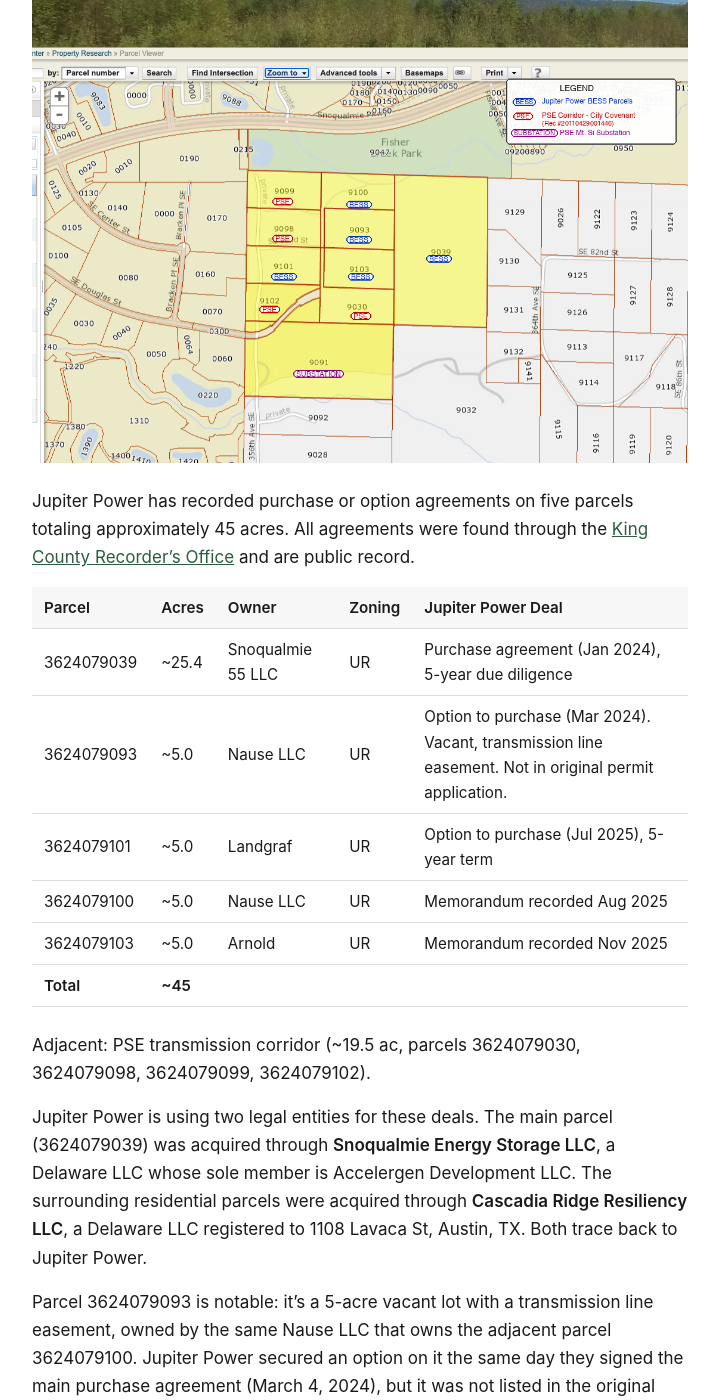
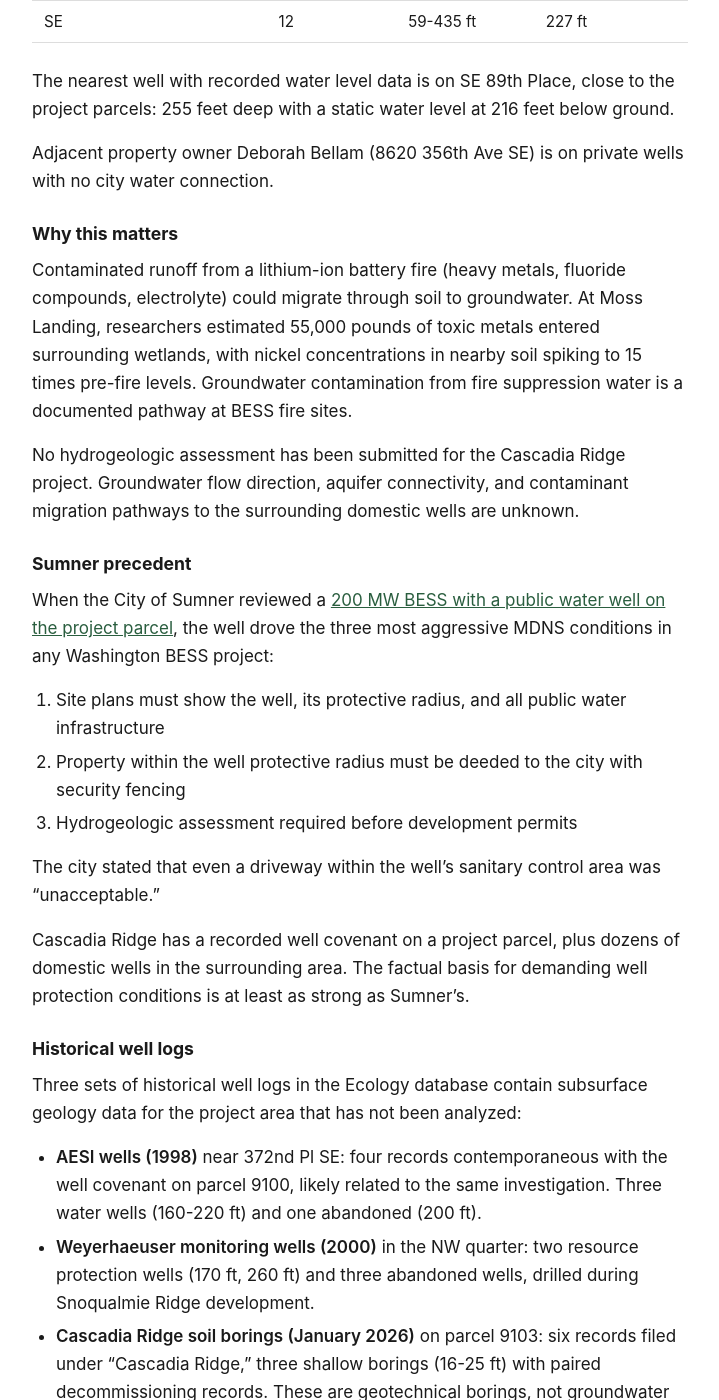
Before and after one commit to calef/cascadia-ridge-bess, a Jekyll site: the page built from _pages/site-and-environment.md, in a window 1280 px wide and 1400 px high, scrolled down 3604 px. Shown: the whole window, without its empty margins (280-999 px from the left). Built offline with Jekyll 4.4.1, drawn with Linux system fonts in a browser that asks for light colours; some of the changed text lies outside the part shown.

Commit message:
Deploy site 2026-03-30-215252

```diff
--- a/_pages/site-and-environment.md
+++ b/_pages/site-and-environment.md
@@ -55,6 +55,57 @@ Both findings came with a caveat: Jupiter Power is not the property owner, so th
 
 If SEPA review produces a Determination of Significance, the resulting Environmental Impact Statement would require a complete biological assessment of the site, including species surveys conducted during appropriate seasons. If there is a federal nexus (federal funding, federal permits, or federal land), ESA Section 7 consultation with NOAA Fisheries (for salmon and steelhead) and US Fish and Wildlife Service (for bull trout) could be triggered. No such assessment or consultation has been initiated.
 
+## Private wells and groundwater {#groundwater}
+
+### Recorded well on a project parcel
+
+A [Declaration of Covenant — Private Water Supply](/assets/recorded-documents/3624079100_199810141781_COVENANT.pdf) (Recording #199810141781, October 1998) documents an active domestic well on parcel 3624079100, one of Jupiter Power's five project parcels. The well is located 360 feet east of the west property line and 165 feet south of the north property line.
+
+The covenant establishes a **100-foot exclusion zone** around the well, prohibiting cesspools, sewers, septic tanks, drainfields, storm water facilities, and public roads. Sanitary and abandoned landfills are prohibited within 1,000 feet. The covenant runs with the land and binds all future owners as long as the well supplies potable water.
+
+### Dozens of domestic wells surround the site
+
+The [WA Department of Ecology well log database](https://appswr.ecology.wa.gov/WellConstruction/Map/WCLSWebMap/WellConstructionMapSearch.aspx) shows **58 water wells** in Section 36, T24N, R7E (the section containing the project parcels). The residential area downhill to the southwest has the highest concentration: 31 water wells in the SW quarter alone.
+
+| Quarter Section | Water Wells | Depth Range | Average Depth |
+|---|---|---|---|
+| NW (project area) | 9 | 152-460 ft | 280 ft |
+| NE | 3 | 88-393 ft | 214 ft |
+| SW (downhill residential) | 31 | 23-421 ft | 191 ft |
+| SE | 12 | 59-435 ft | 227 ft |
+
+The nearest well with recorded water level data is on SE 89th Place, close to the project parcels: 255 feet deep with a static water level at 216 feet below ground.
+
+Adjacent property owner Deborah Bellam (8620 356th Ave SE) is on private wells with no city water connection.
+
+### Why this matters
+
+Contaminated runoff from a lithium-ion battery fire (heavy metals, fluoride compounds, electrolyte) could migrate through soil to groundwater. At Moss Landing, researchers estimated 55,000 pounds of toxic metals entered surrounding wetlands, with nickel concentrations in nearby soil spiking to 15 times pre-fire levels. Groundwater contamination from fire suppression water is a documented pathway at BESS fire sites.
+
+No hydrogeologic assessment has been submitted for the Cascadia Ridge project. Groundwater flow direction, aquifer connectivity, and contaminant migration pathways to the surrounding domestic wells are unknown.
+
+### Sumner precedent
+
+When the City of Sumner reviewed a [200 MW BESS with a public water well on the project parcel](/wa-bess-sepa#greenwater), the well drove the three most aggressive MDNS conditions in any Washington BESS project:
+
+1. Site plans must show the well, its protective radius, and all public water infrastructure
+2. Property within the well protective radius must be deeded to the city with security fencing
+3. Hydrogeologic assessment required before development permits
+
+The city stated that even a driveway within the well's sanitary control area was "unacceptable."
+
+Cascadia Ridge has a recorded well covenant on a project parcel, plus dozens of domestic wells in the surrounding area. The factual basis for demanding well protection conditions is at least as strong as Sumner's.
+
+### Historical well logs
+
+Three sets of historical well logs in the Ecology database contain subsurface geology data for the project area that has not been analyzed:
+
+- **AESI wells (1998)** near 372nd Pl SE: four records contemporaneous with the well covenant on parcel 9100, likely related to the same investigation. Three water wells (160-220 ft) and one abandoned (200 ft).
+- **Weyerhaeuser monitoring wells (2000)** in the NW quarter: two resource protection wells (170 ft, 260 ft) and three abandoned wells, drilled during Snoqualmie Ridge development.
+- **Cascadia Ridge soil borings (January 2026)** on parcel 9103: six records filed under "Cascadia Ridge," three shallow borings (16-25 ft) with paired decommissioning records. These are geotechnical borings, not groundwater exploration. No water level data was recorded.
+
+The actual driller's logs (which describe soil layers, water-bearing zones, and aquifer characteristics) are available as scanned documents through the [Ecology well report viewer](https://appswr.ecology.wa.gov/WellConstruction/Map/WCLSWebMap/WellConstructionMapSearch.aspx). Navigate to Section 36, T24N, R7E to access them.
+
 ## Seismic hazard
 
 The Snoqualmie Valley sits in one of the most seismically active regions in the continental United States. Three independent earthquake sources threaten this site:
```
